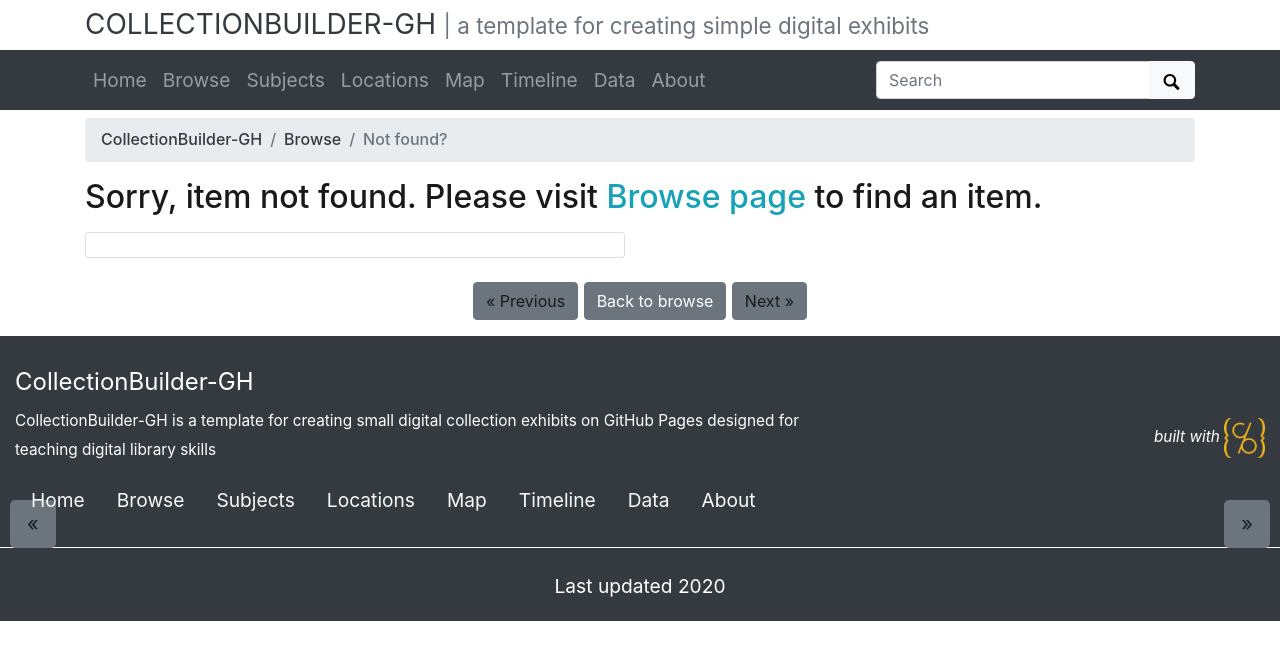
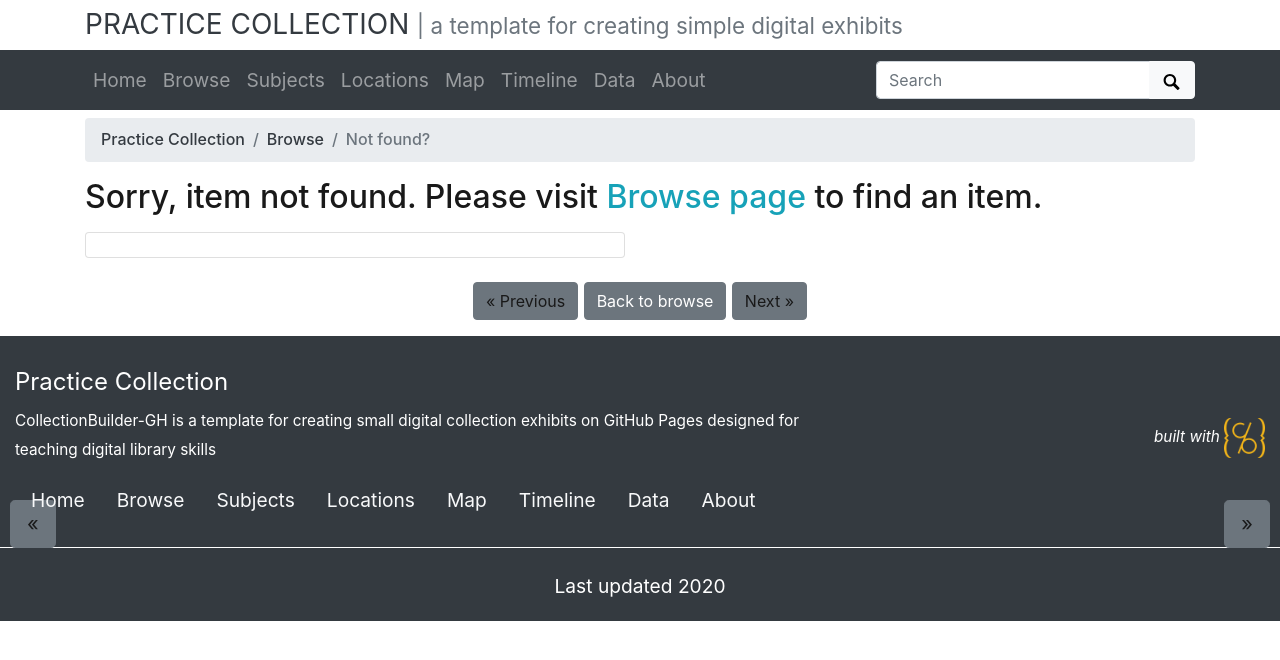
Before and after one commit to azusat/collection-ALA, a Jekyll site: the page built from pages/item.md, in a window 1280 px wide. Shown: the top 660 px of the page. Built offline with Jekyll 4.4.1, drawn with Linux system fonts in a browser that asks for light colours.

Commit message:
Update _config.yml

```diff
--- a/_config.yml
+++ b/_config.yml
@@ -8,30 +8,30 @@
 # URL VARIABLES
 #
 # url is your gh-pages base, following the pattern: username.github.io
-url: https://collectionbuilder.github.io
+url: https://azusat.github.io
 # baseurl is your github repository's name prefixed with a /
-baseurl: /collectionbuilder-gh
+baseurl: /collection-ALA
 # location of code, the full url to your github repository
-source-code: https://github.com/CollectionBuilder/collectionbuilder-gh
+source-code: https://github.com/azusat/collection-ALA
 
 ##########
 # SITE SETTINGS
 #
 # title of site appears in banner
-title: CollectionBuilder-GH
+title: Practice Collection
 # tagline, a short phrase that will appear throughout the site in the top banner
 tagline: a template for creating simple digital exhibits
 # description appears in meta tags and other locations
 # this description might appear in search result lists, keep around 160 characters max
 description: "CollectionBuilder-GH is a template for creating small digital collection exhibits on GitHub Pages designed for teaching digital library skills"
 # creator of the digital collection, to appear in meta tags; we typically use our GitHub usernames but feel free to just use your name
-author: CollectionBuilder
+author: azusat
 
 ##########
 # COLLECTION SETTINGS
 #
 # choose metadata: this is the name of the csv file in your _data directory that describes the objects in your collection
-metadata: demo-metadata
+metadata: psychiana
 
 ##########
 # GOOGLE SERVICES [optional!]
@@ -44,7 +44,7 @@
 # ROBOTS EXCLUDE
 #
 # set noindex to true if you do NOT want Google to index your site
-# noindex: true
+noindex: true
 
 ##########
 # BUILD SETTINGS
```
